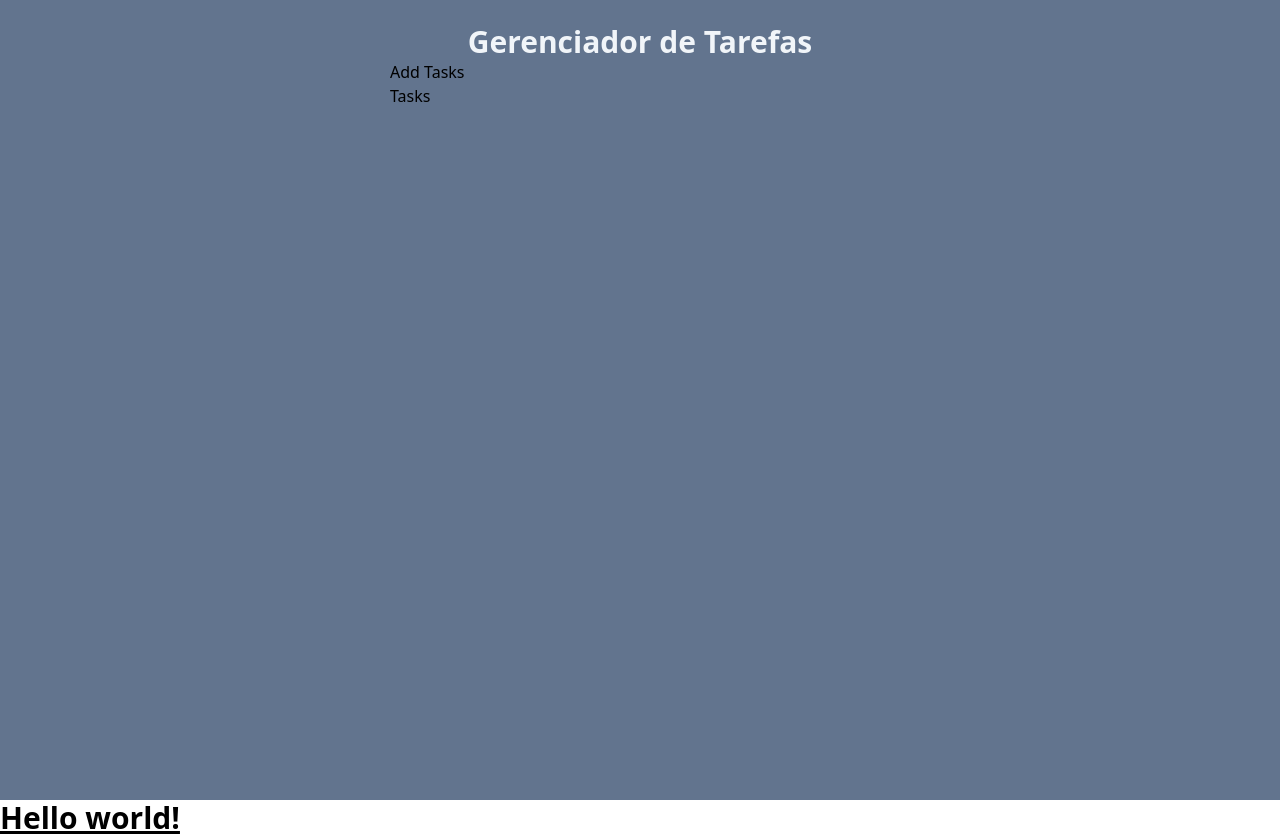
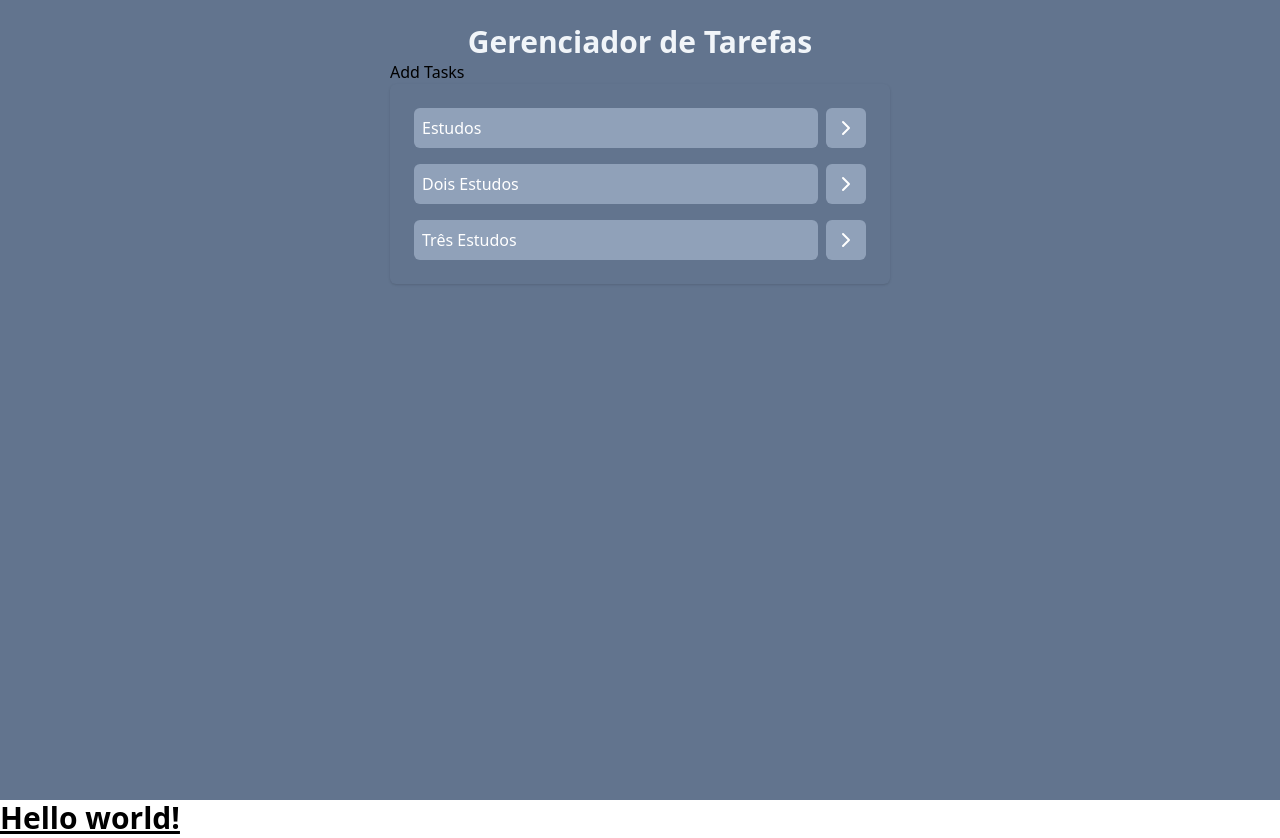
Before and after one commit to mhenriquecode/ReactTasks, a React (Vite) app: page / in a window 1280 px wide. Built offline with nearby package versions, Linux system fonts and the light colour scheme.

Commit message:
feat: Implemanting task list and buttons

```diff
--- a/src/App.jsx
+++ b/src/App.jsx
@@ -1,7 +1,41 @@
 import Tasks from "./components/Tasks";
 import AddTask from "./components/AddTask";
+import { useState } from "react";
 
 function App() {
+  const [tasks, setTasks] = useState([
+    {
+      id: 1,
+      title: "Estudos",
+      description: "Estudar programação",
+      isCompleted: false,
+    },
+    {
+      id: 2,
+      title: "Dois Estudos",
+      description: "Estudar sociais",
+      isCompleted: false,
+    },
+    {
+      id: 3,
+      title: "Três Estudos",
+      description: "Estudar geografia",
+      isCompleted: false,
+    },
+  ]);
+
+  function onTaskClick(taskId) {
+    const newTasks = tasks.map((task) => {
+      if (task.id == taskId) {
+        // ...task = tudo que já estava na tarefa
+        //!task.isCompleted = colocando o valor do insCompleted como True
+        return { ...task, isCompleted: !task.isCompleted };
+      }
+      return task;
+    });
+    setTasks(newTasks);
+  }
+
   return (
     <div className="w-screen h-screen bg-slate-500 flex justify-center p-6">
       <div className="w-[500px]">
@@ -9,7 +43,7 @@
           Gerenciador de Tarefas
         </h1>
         <AddTask />
-        <Tasks />
+        <Tasks tasks={tasks} onTaskClick={onTaskClick} />
       </div>
     </div>
   );
--- a/src/components/Tasks.jsx
+++ b/src/components/Tasks.jsx
@@ -1,5 +1,26 @@
-function Tasks() {
-  return <h1>Tasks</h1>;
+import { ChevronRightIcon, TrashIcon } from "lucide-react";
+
+function Tasks(props) {
+  console.log(props);
+  return (
+    <ul className="space-y-4 p-6 bg-slate-500 rounded-md shadow">
+      {props.tasks.map((task) => (
+        <li key={task.id} className="flex gap-2">
+          <button
+            onClick={() => props.onTaskClick(task.id)}
+            className={`bg-slate-400 text-white text-left w-full p-2 rounded-md ${
+              task.isCompleted && "line-through"
+            }`}
+          >
+            {task.title}
+          </button>
+          <button className="bg-slate-400 p-2 rounded-md text-white">
+            <ChevronRightIcon />
+          </button>
+        </li>
+      ))}
+    </ul>
+  );
 }
 
 export default Tasks;
```
